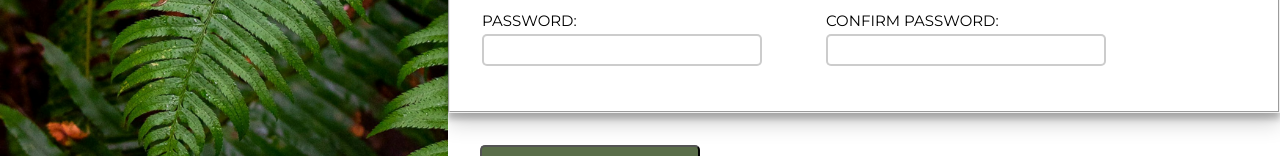
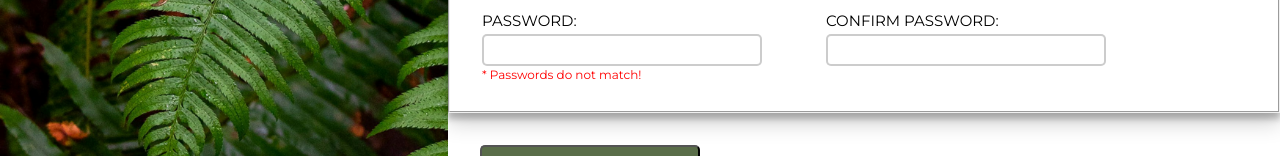
Before and after one commit to Romte1/sign-up-form, a plain HTML site: page index.html in a window 1280 px wide. Shown: the part 584-740 px from the top of the page. Drawn offline with Linux system fonts and the light colour scheme.

Commit message:
More css styling and added a javascript document to add some more features in the future

```diff
--- a/index.html
+++ b/index.html
@@ -55,6 +55,7 @@
                 <div>
                     <label for="password">PASSWORD:</label>
                     <input type="password" id="password" name="password" required>
+                    <span>* Passwords do not match!</span>
                 </div>
 
                 <div>
--- a/styles.css
+++ b/styles.css
@@ -183,6 +183,12 @@ label {
         display:block;
         width: 100%;
     }
+    span {
+        display: block;
+        color:red;
+        font-size: 12px;
+        position: absolute;
+    }
 }
 
 .formFooter {
```
Also changed, not shown: script.js (added).
